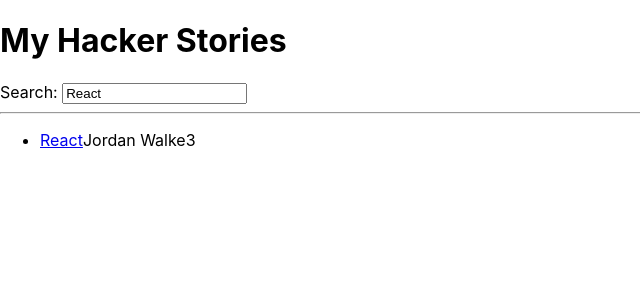
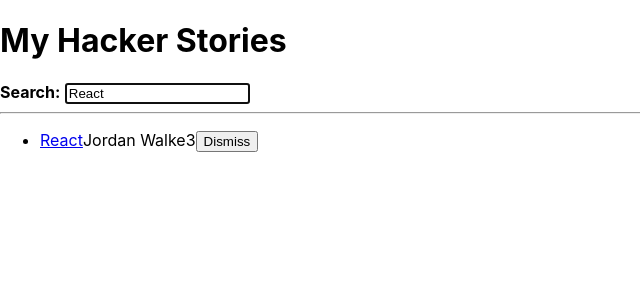
Before and after one commit to murphkev/hacker-stories, a React (Create React App) app: page / in a window 1280 px wide. Shown: the top 300 px of the page, without its empty margins (0-640 px from the left). Built offline with nearby package versions, Linux system fonts and the light colour scheme.

Commit message:
conditional rendering

```diff
--- a/src/App.js
+++ b/src/App.js
@@ -14,7 +14,7 @@
 };
 
 const App = () => {
-  const stories = [
+  const initialStories = [
     {
       title: 'React',
       url: 'https://reactjs.org/',
@@ -33,7 +33,35 @@
     }
   ];
 
+  const getAsyncStories = () =>
+    new Promise((resolve) =>
+      setTimeout(
+        () => resolve({data: {stories: initialStories}}),
+        2000
+      )
+    );
+
+
   const [searchTerm, setSearchTerm] = useSemiPersistentState('search', 'React');
+  const [stories, setStories] = React.useState([]);
+  const [isLoading, setIsLoading] = React.useState(false);
+  const [isError, setIsError] = React.useState(false);
+
+  React.useEffect(() => {
+    setIsLoading(true);
+
+    getAsyncStories().then(result => {
+      setStories(result.data.stories);
+      setIsLoading(false);
+    }).catch(() => setIsError(true));
+  }, []);
+
+  const handleRemoveStory = (item) => {
+    const newStories = stories.filter(
+      (story) => item.objectID !== story.objectID
+    );
+    setStories(newStories);
+  }
 
   const handleSearch = (event) => {
     setSearchTerm(event.target.value);
@@ -47,43 +75,89 @@
     <div>
       <h1>My Hacker Stories</h1>
 
-      <Search search={searchTerm} onSearch={handleSearch} />
+      <InputWithLabel
+        id="search"
+        value={searchTerm}
+        isFocused
+        onInputChange={handleSearch}
+      >
+        <strong>Search:</strong>
+      </InputWithLabel>
 
       <hr/>
-
-      <List list={searchedStories} />
+      {isError && <p>Something went wrong ...</p>}
+      {isLoading ? (
+        <p>Loading ...</p>
+      ) : (
+      <List list={searchedStories} onRemoveItem={handleRemoveStory} />
+      )}
     </div>
   )
 }
 
-const Search = ({search, onSearch}) => (
+const InputWithLabel = ({
+  id,
+  value,
+  type = 'text',
+  onInputChange,
+  isFocused,
+  children
+}) => {
+
+  const inputRef = React.useRef();
+
+  React.useEffect(() => {
+    if(isFocused && inputRef.current) {
+      inputRef.current.focus();
+    }
+  }, [isFocused]);
+
+  return (
     <div>
-    <label htmlFor="search">Search: </label>
+      <label htmlFor={id}>{children}</label>
+      &nbsp;
       <input
-      id="search"
-      type="text"
-      value={search}
-      onChange={onSearch}/>
+        ref={inputRef}
+        id={id}
+        type={type}
+        value={value}
+        onChange={onInputChange}/>
     </div>
   )
+}
 
-const List = ({list}) => (
+const List = ({list, onRemoveItem}) => (
   <ul>
     {list.map((item) => (
-      <Item key={item.objectID} item={item} />
+      <Item
+        key={item.objectID}
+        item={item}
+        onRemoveItem={onRemoveItem}
+      />
     ))}
   </ul>
 )
 
-const Item = ({item}) => (
+const Item = ({item, onRemoveItem}) => {
+  const handleRemoveItem = () => {
+    onRemoveItem(item);
+  };
+
+  return (
     <li>
       <span>
         <a href={item.url}>{item.title}</a>
         <span>{item.author}</span>
         <span>{item.num_comments}</span>
         <span>{item.points}</span>
+        <span>
+          <button type="button" onClick={handleRemoveItem}>
+            Dismiss
+          </button>
+        </span>
       </span>
     </li>
   )
+}
 
 export default App;
```
Lines whose indentation alone changed are shown as unchanged.
